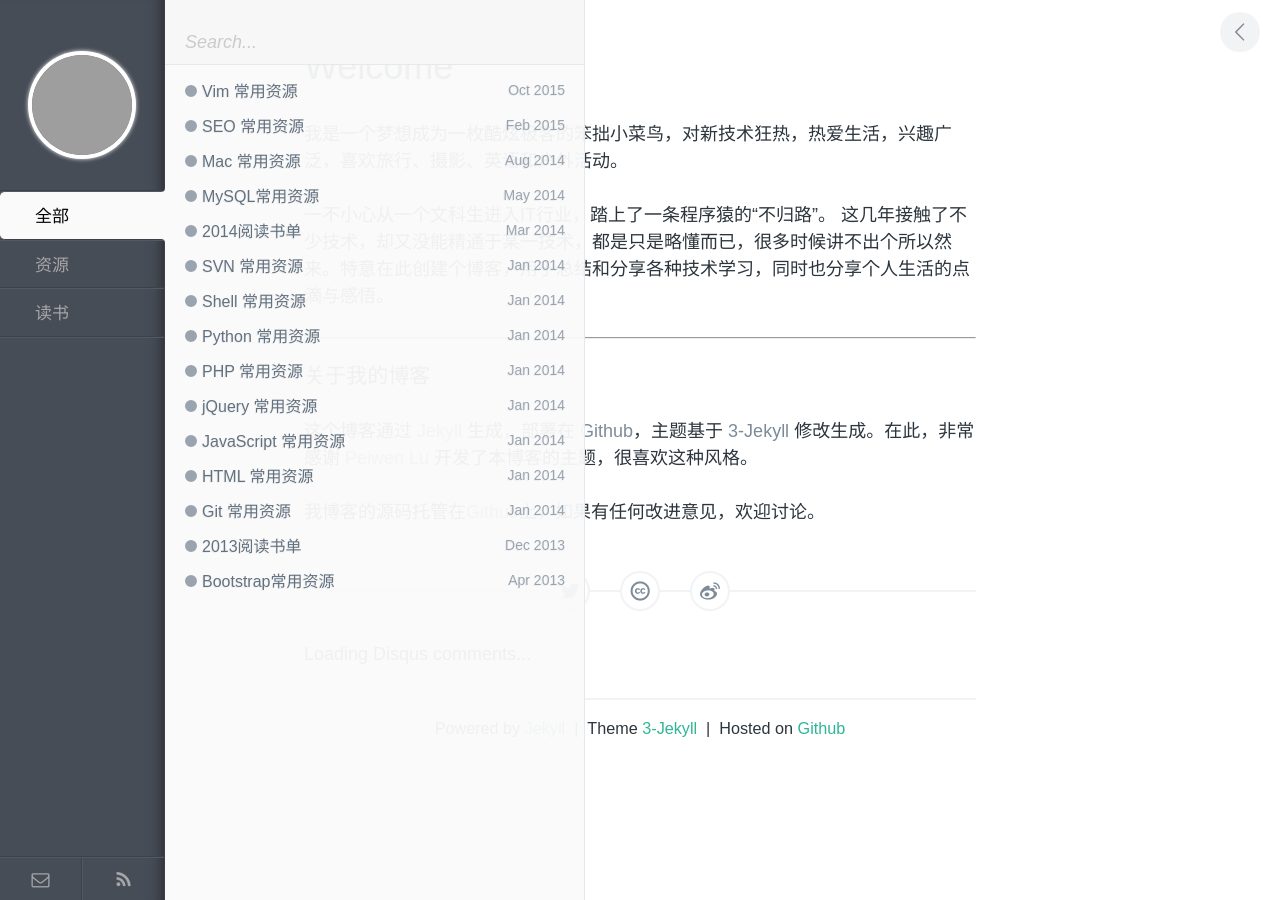
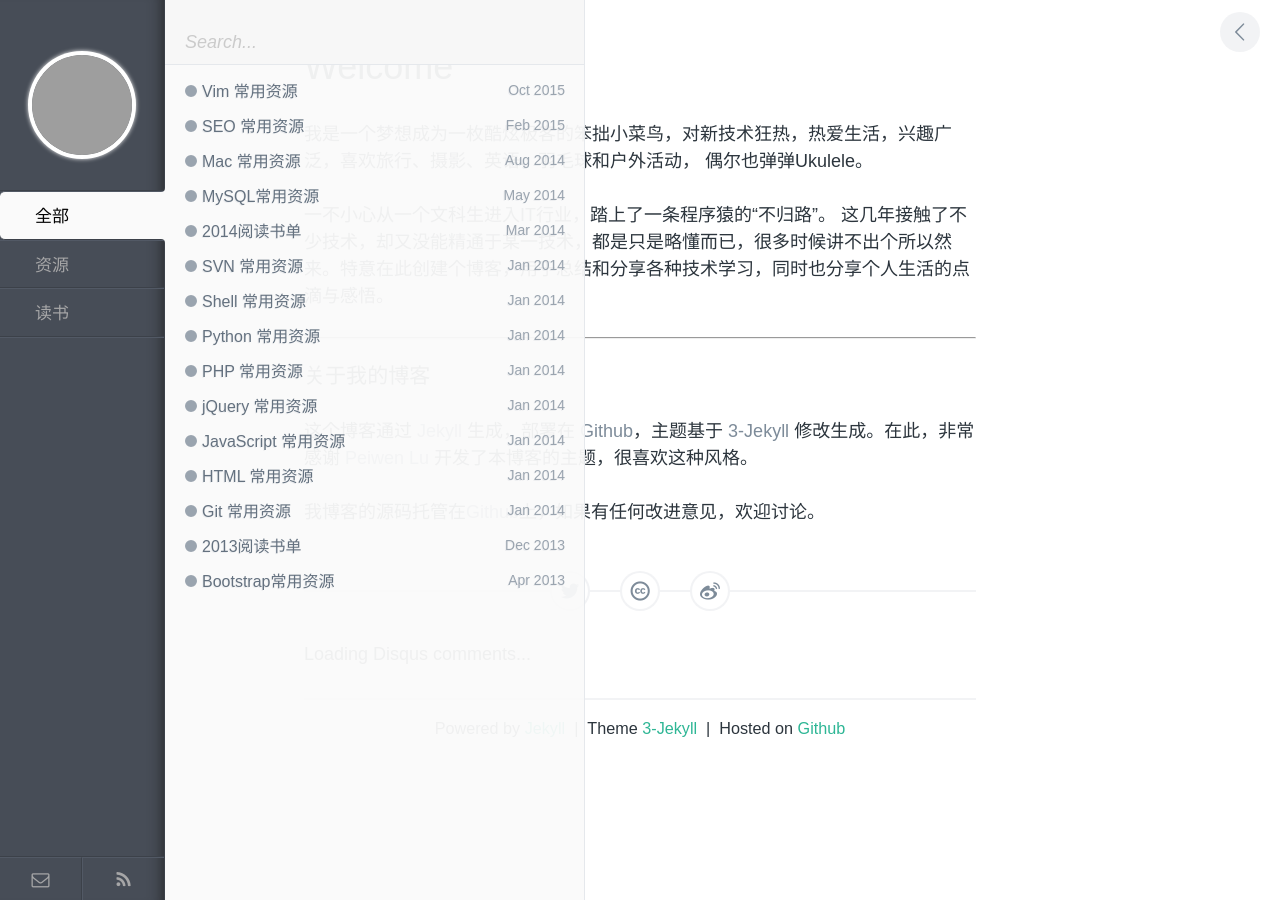
Before and after one commit to z00216423/z00216423.github.io, a Jekyll site: the page built from index.md, in a window 1280 px wide. Built offline with Jekyll 4.4.1, drawn with Linux system fonts in a browser that asks for light colours; comment, search, counter and statistics services are not loaded; grey boxes are pictures that could not be loaded.

Commit message:
add self introduction

```diff
--- a/index.md
+++ b/index.md
@@ -3,7 +3,7 @@ layout: post
 title: Welcome
 ---
 
-我是一个梦想成为一枚酷炫极客的笨拙小菜鸟，对新技术狂热，热爱生活，兴趣广泛，喜欢旅行、摄影、英语和户外活动。
+我是一个梦想成为一枚酷炫极客的笨拙小菜鸟，对新技术狂热，热爱生活，兴趣广泛，喜欢旅行、摄影、英语、羽毛球和户外活动， 偶尔也弹弹Ukulele。
 
  一不小心从一个文科生进入IT行业，踏上了一条程序猿的“不归路”。  这几年接触了不少技术，却又没能精通于某一技术，都是只是略懂而已，很多时候讲不出个所以然来。特意在此创建个博客，用于总结和分享各种技术学习，同时也分享个人生活的点滴与感悟。
 
```
